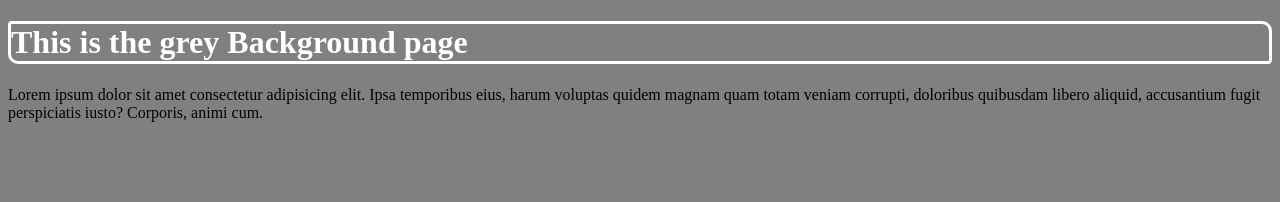
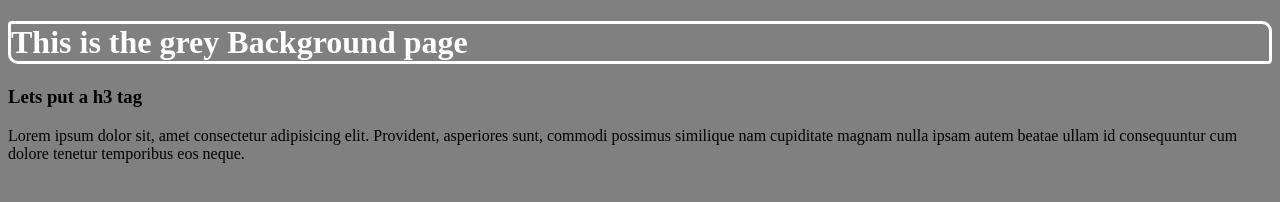
Before and after one commit to peter-gwa/privacy, a plain HTML site: page index.html in a window 1280 px wide. Drawn offline with Linux system fonts and the light colour scheme.

Commit message:
added the h3 tag

```diff
--- a/index.html
+++ b/index.html
@@ -7,9 +7,9 @@
 </head>
 <body style="background-color: grey;">
     <h1 style="border: solid white; border-radius: 4px 10px; color: white;">This is the grey Background page</h1>
+    <h3>Lets put a h3 tag</h3>
     <p>
-        Lorem ipsum dolor sit amet consectetur adipisicing elit. Ipsa temporibus eius, harum voluptas quidem magnam quam totam veniam corrupti, doloribus quibusdam libero aliquid, accusantium fugit perspiciatis iusto? Corporis, animi cum.
+        Lorem ipsum dolor sit, amet consectetur adipisicing elit. Provident, asperiores sunt, commodi possimus similique nam cupiditate magnam nulla ipsam autem beatae ullam id consequuntur cum dolore tenetur temporibus eos neque.
     </p>
-
 </body>
 </html>
```
